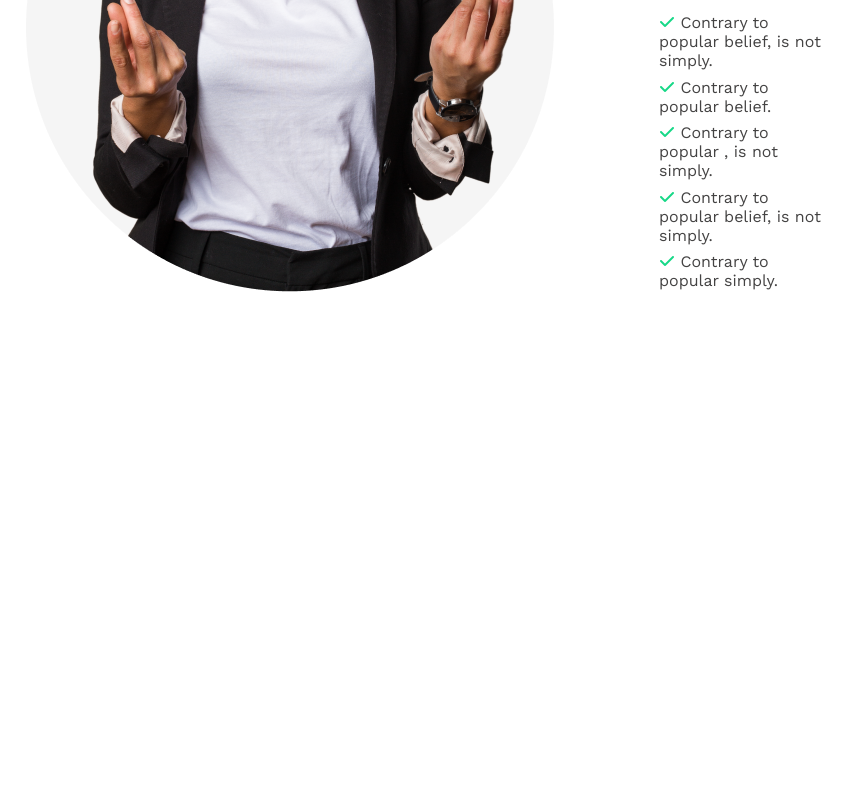
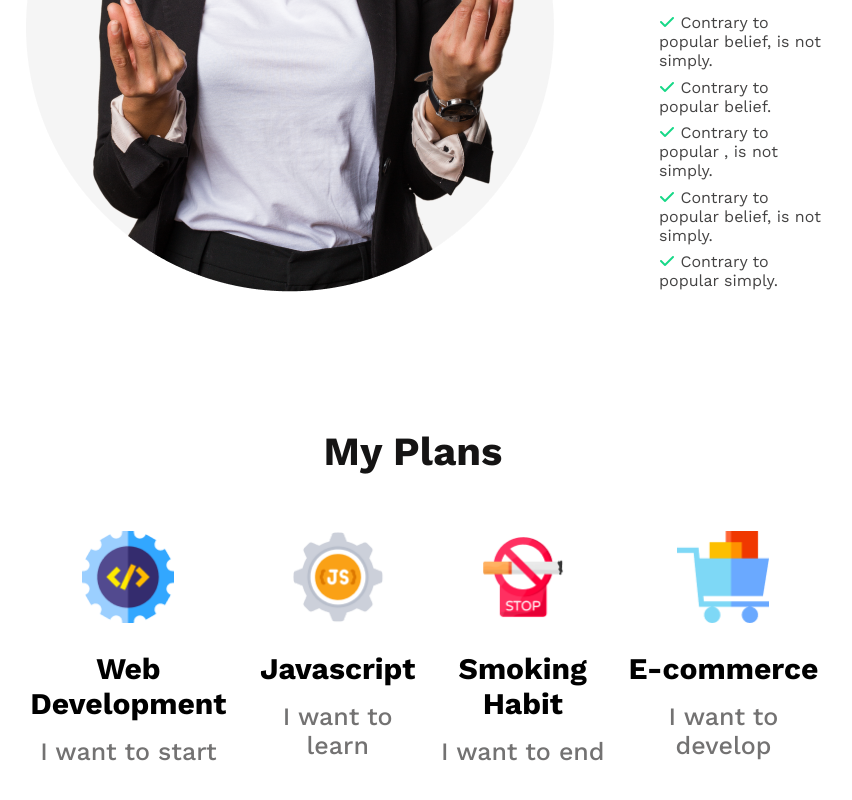
Before and after one commit to arman-dev/assignment1, a plain HTML site: page index.html in a window 1280 px wide. Shown: the part 1445-2245 px from the top of the page, without its empty margins (227-1079 px from the left). Before the commit the page ends 1873 px from the top, so only its background shows below. Drawn offline with nearby package versions, Linux system fonts and the light colour scheme.

Commit message:
my-plan section added

```diff
--- a/index.html
+++ b/index.html
@@ -1,5 +1,6 @@
 <!DOCTYPE html>
 <html lang="en">
+
 <head>
     <meta charset="UTF-8">
     <meta http-equiv="X-UA-Compatible" content="IE=edge">
@@ -8,15 +9,23 @@
     <link rel="stylesheet" href="style.css">
 
     <!-- google font -->
-    <link rel="preconnect" href="https://fonts.googleapis.com"><link rel="preconnect" href="https://fonts.gstatic.com" crossorigin><link href="https://fonts.googleapis.com/css2?family=Work+Sans:ital,wght@0,400;0,500;0,600;0,700;1,400;1,500;1,600;1,700&display=swap" rel="stylesheet">
+    <link rel="preconnect" href="https://fonts.googleapis.com">
+    <link rel="preconnect" href="https://fonts.gstatic.com" crossorigin>
+    <link
+        href="https://fonts.googleapis.com/css2?family=Work+Sans:ital,wght@0,400;0,500;0,600;0,700;1,400;1,500;1,600;1,700&display=swap"
+        rel="stylesheet">
 
     <!-- fontAwesome cdn -->
-    <link rel="stylesheet" href="https://cdnjs.cloudflare.com/ajax/libs/font-awesome/6.2.1/css/all.min.css" integrity="sha512-MV7K8+y+gLIBoVD59lQIYicR65iaqukzvf/nwasF0nqhPay5w/9lJmVM2hMDcnK1OnMGCdVK+iQrJ7lzPJQd1w==" crossorigin="anonymous" referrerpolicy="no-referrer" />
+    <link rel="stylesheet" href="https://cdnjs.cloudflare.com/ajax/libs/font-awesome/6.2.1/css/all.min.css"
+        integrity="sha512-MV7K8+y+gLIBoVD59lQIYicR65iaqukzvf/nwasF0nqhPay5w/9lJmVM2hMDcnK1OnMGCdVK+iQrJ7lzPJQd1w=="
+        crossorigin="anonymous" referrerpolicy="no-referrer" />
 </head>
+
 <body>
     <header>
         <h2>All Thinks Are Possible If You believe</h2>
-        <p>There are many variations of passages of Lorem Ipsum available, but the majority have suffered alteration in some form, by injected humour, or randomised words</p>
+        <p>There are many variations of passages of Lorem Ipsum available, but the majority have suffered alteration in
+            some form, by injected humour, or randomised words</p>
         <button class="primary-btn">Contact Us</button>
     </header>
     <main>
@@ -26,7 +35,8 @@
             </div>
             <div class="failures">
                 <h2>My failures of previous year</h2>
-                <p>Contrary to popular belief, Lorem Ipsum is not simply random text. It has roots in a piece of classical Latin literature from 45 BC, making it over 2000 years old. Richard McClintock.</p>
+                <p>Contrary to popular belief, Lorem Ipsum is not simply random text. It has roots in a piece of
+                    classical Latin literature from 45 BC, making it over 2000 years old. Richard McClintock.</p>
                 <ul>
                     <li><i class="fa fa-check" aria-hidden="true"></i> Contrary to popular belief, is not simply. </li>
                     <li><i class="fa fa-check" aria-hidden="true"></i> Contrary to popular belief. </li>
@@ -38,6 +48,32 @@
 
             </div>
         </section>
+        <section class="my-plans">
+            <h2>My Plans</h2>
+            <div class="plans">
+                <div class="plan">
+                    <img src="./images/icons/web.png" alt="">
+                    <h3>Web Development</h3>
+                    <p>I want to start</p>
+                </div>
+                <div class="plan">
+                    <img src="./images/icons/js.png" alt="">
+                    <h3>Javascript</h3>
+                    <p>I want to learn</p>
+                </div>
+                <div class="plan">
+                    <img src="./images/icons/smoke.png" alt="">
+                    <h3>Smoking Habit</h3>
+                    <p>I want to end</p>
+                </div>
+                <div class="plan">
+                    <img src="./images/icons/ecom.png" alt="">
+                    <h3>E-commerce</h3>
+                    <p>I want to develop</p>
+                </div>
+            </div>
+        </section>
     </main>
 </body>
+
 </html>
--- a/style.css
+++ b/style.css
@@ -44,32 +44,74 @@ main {
 }
 
 /* =========== Section1 Start =========== */
-.section1{
+.section1 {
     display: flex;
     justify-content: space-evenly;
     align-items: center;
     gap: 87px;
 }
+
 .failures h2 {
     font-weight: 700;
     font-size: 40px;
     color: #151414;
     margin-bottom: 24px;
 }
-.failures p{
+
+.failures p {
     color: #444343;
     margin-bottom: 16px;
 }
-.failures ul{
+
+.failures ul {
     color: #444343;
     list-style: none;
 }
-.failures .fa{
+
+.failures .fa {
     color: #16D887;
 }
-.failures ul li{
+
+.failures ul li {
     margin-bottom: 7.5px;
 }
+
 /* =========== Section1 End =========== */
 
+/* =========== my-plans Start =========== */
+.my-plans {
+    text-align: center;
+    margin: 130px 0;
+}
+
+.my-plans h2 {
+    color: #151414;
+    font-weight: 700;
+    font-size: 40px;
+}
+
+.plans {
+    margin-top: 56px;
+    display: flex;
+    justify-content: space-evenly;
+}
+
+.plan img {
+    height: 92px;
+    margin-bottom: 24px;
+}
+
+.plan h3 {
+    font-weight: 700;
+    font-size: 30px;
+    margin-bottom: 16px;
+}
+.plan p{
+    color: #737272;
+    font-size: 25px;
+    font-weight: 500;
+}
+
+/* =========== my-plans End =========== */
+
 /* =========== Main section End =========== */
```
